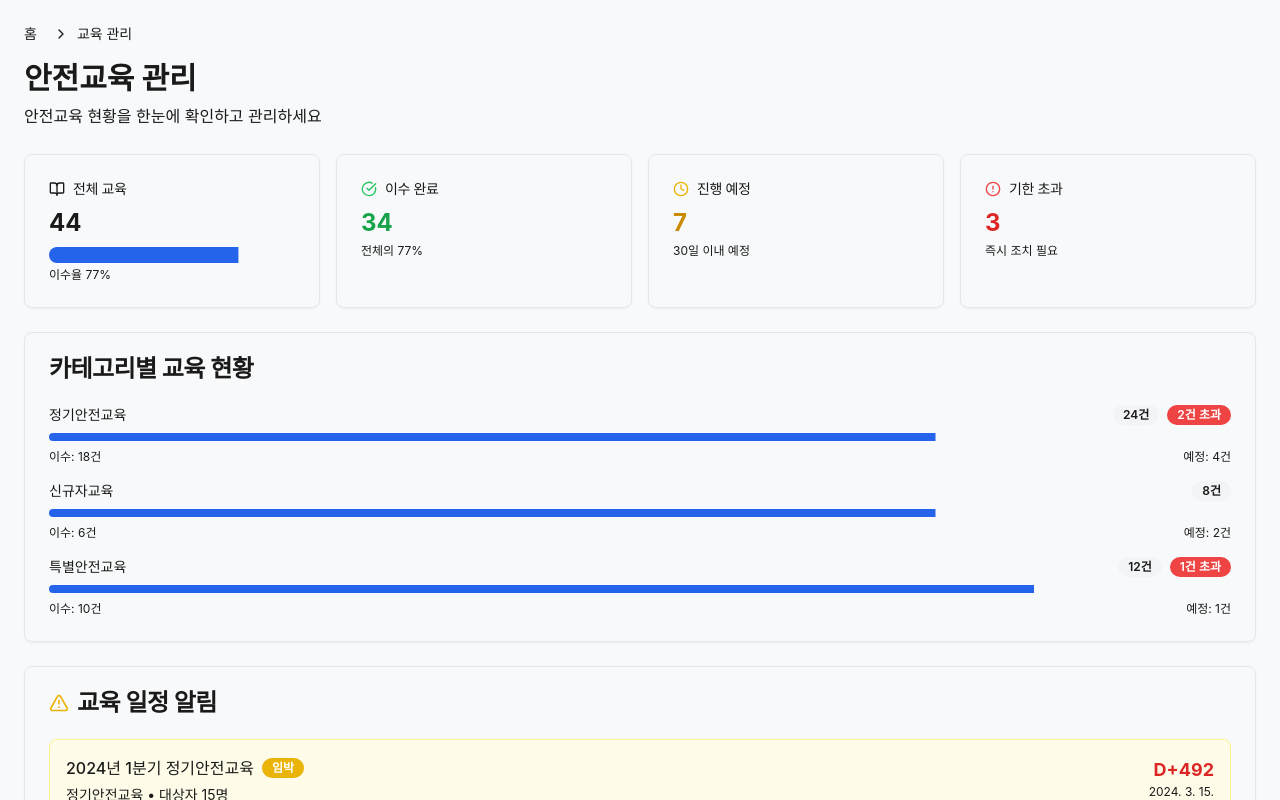
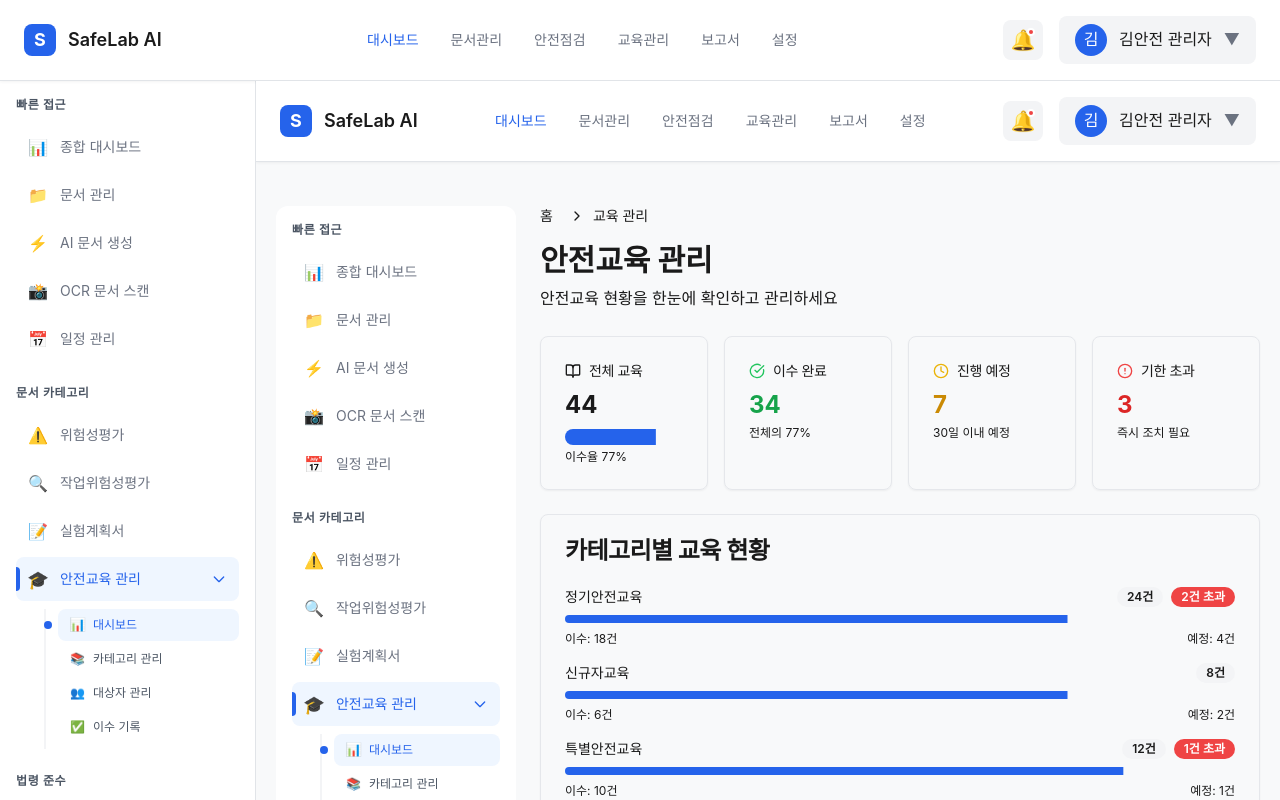
Before and after one commit to junhyuk-oh/SAFFY, a Next.js app: page /education in a window 1280 px wide. Shown: the top 800 px of the page. Built offline with nearby package versions, Linux system fonts and the light colour scheme.

Commit message:
✨ 문서 페이지 레이아웃 중복 제거: layout.tsx에서 Header와 Sidebar 중앙 관리

```diff
--- a/src/app/documents/[id]/page.tsx
+++ b/src/app/documents/[id]/page.tsx
@@ -1,8 +1,6 @@
 "use client"
 
 import { useState } from "react"
-import { Header } from "@/components/layout/Header"
-import { Sidebar } from "@/components/layout/Sidebar"
 import { Breadcrumb } from "@/components/ui/breadcrumb"
 import { BackButton } from "@/components/ui/back-button"
 import Link from "next/link"
@@ -98,17 +96,6 @@ export default function DocumentDetailPage() {
 
   return (
     <>
-      <Header />
-
-      <div className="max-w-[1400px] mx-auto p-5">
-        <div className="flex gap-6 mt-6">
-          {/* Sidebar */}
-          <aside className="w-60 bg-background-secondary rounded-notion-md p-4 h-fit sticky top-24">
-            <Sidebar />
-          </aside>
-
-          {/* Main Content */}
-          <main className="flex-1">
             {/* Breadcrumb */}
             <Breadcrumb
               items={[
@@ -324,9 +311,6 @@ export default function DocumentDetailPage() {
                 </div>
               </div>
             )}
-          </main>
-        </div>
-      </div>
     </>
   )
 }
--- a/src/app/documents/create/page.tsx
+++ b/src/app/documents/create/page.tsx
@@ -1,8 +1,6 @@
 "use client"
 
 import { useState } from "react"
-import { Header } from "@/components/layout/Header"
-import { Sidebar } from "@/components/layout/Sidebar"
 import { Breadcrumb } from "@/components/ui/breadcrumb"
 import { BackButton } from "@/components/ui/back-button"
 import { DocumentWizard } from "@/components/documents/shared"
@@ -28,17 +26,6 @@ export default function CreateDocumentPage() {
 
   return (
     <>
-      <Header />
-
-      <div className="max-w-[1400px] mx-auto p-5">
-        <div className="flex gap-6 mt-6">
-          {/* Sidebar */}
-          <aside className="w-60 bg-background-secondary rounded-notion-md p-4 h-fit sticky top-24">
-            <Sidebar />
-          </aside>
-
-          {/* Main Content */}
-          <main className="flex-1">
             {/* Page Header */}
             <div className="mb-6">
               <Breadcrumb
@@ -71,9 +58,6 @@ export default function CreateDocumentPage() {
                 </div>
               </div>
             )}
-          </main>
-        </div>
-      </div>
     </>
   )
 }
--- a/src/app/documents/page.tsx
+++ b/src/app/documents/page.tsx
@@ -1,8 +1,6 @@
 "use client"
 
 import { useState, useMemo } from "react"
-import { Header } from "@/components/layout/Header"
-import { Sidebar } from "@/components/layout/Sidebar"
 import { Breadcrumb } from "@/components/ui/breadcrumb"
 import { DocumentSearch, DocumentList } from "@/components/documents/shared"
 import Link from "next/link"
@@ -169,17 +167,6 @@ export default function DocumentsPage() {
 
   return (
     <>
-      <Header />
-
-      <div className="max-w-[1400px] mx-auto p-5">
-        <div className="flex gap-6 mt-6">
-          {/* Sidebar */}
-          <aside className="w-60 bg-background-secondary rounded-notion-md p-4 h-fit sticky top-24">
-            <Sidebar />
-          </aside>
-
-          {/* Main Content */}
-          <main className="flex-1">
             {/* Page Header */}
             <div className="mb-6">
               <Breadcrumb
@@ -280,9 +267,6 @@ export default function DocumentsPage() {
                   : "아직 생성된 문서가 없습니다."
               }
             />
-          </main>
-        </div>
-      </div>
     </>
   )
 }
--- a/src/app/education/categories/page.tsx
+++ b/src/app/education/categories/page.tsx
@@ -1,10 +1,23 @@
 import CategoryManager from '@/components/education/CategoryManager'
+import { Header } from '@/components/layout/Header'
+import { Sidebar } from '@/components/layout/Sidebar'
 import { Breadcrumb } from '@/components/ui/breadcrumb'
 import { BackButton } from '@/components/ui/back-button'
 
 export default function CategoriesPage() {
   return (
-    <div className="container mx-auto p-6">
+    <>
+      <Header />
+
+      <div className="max-w-[1400px] mx-auto p-5">
+        <div className="flex gap-6 mt-6">
+          {/* Sidebar */}
+          <aside className="w-60 bg-background-secondary rounded-notion-md p-4 h-fit sticky top-24">
+            <Sidebar />
+          </aside>
+
+          {/* Main Content */}
+          <main className="flex-1">
             <div className="mb-6">
               <Breadcrumb
                 items={[
@@ -21,6 +34,9 @@ export default function CategoriesPage() {
               </p>
             </div>
             <CategoryManager />
+          </main>
         </div>
+      </div>
+    </>
   )
 }
--- a/src/app/education/page.tsx
+++ b/src/app/education/page.tsx
@@ -1,9 +1,22 @@
 import EducationDashboard from '@/components/education/EducationDashboard'
+import { Header } from '@/components/layout/Header'
+import { Sidebar } from '@/components/layout/Sidebar'
 import { Breadcrumb } from '@/components/ui/breadcrumb'
 
 export default function EducationPage() {
   return (
-    <div className="container mx-auto p-6">
+    <>
+      <Header />
+
+      <div className="max-w-[1400px] mx-auto p-5">
+        <div className="flex gap-6 mt-6">
+          {/* Sidebar */}
+          <aside className="w-60 bg-background-secondary rounded-notion-md p-4 h-fit sticky top-24">
+            <Sidebar />
+          </aside>
+
+          {/* Main Content */}
+          <main className="flex-1">
             <div className="mb-6">
               <Breadcrumb
                 items={[
@@ -18,6 +31,9 @@ export default function EducationPage() {
               </p>
             </div>
             <EducationDashboard />
+          </main>
         </div>
+      </div>
+    </>
   )
 }
--- a/src/app/layout.tsx
+++ b/src/app/layout.tsx
@@ -1,5 +1,7 @@
 import type { Metadata } from "next";
 import { Geist, Geist_Mono } from "next/font/google";
+import { Header } from "@/components/layout/Header";
+import { Sidebar } from "@/components/layout/Sidebar";
 import "./globals.css";
 
 const geistSans = Geist({
@@ -25,9 +27,32 @@ export default function RootLayout({
   return (
     <html lang="ko">
       <body
-        className={`${geistSans.variable} ${geistMono.variable} antialiased`}
+        className={`${geistSans.variable} ${geistMono.variable} antialiased bg-background`}
       >
-        {children}
+        <div className="min-h-screen flex flex-col">
+          <Header />
+
+          <div className="flex flex-1">
+            {/* Sidebar */}
+            <aside className="hidden lg:block w-64 bg-background-secondary border-r border-border">
+              <div className="sticky top-[73px] p-4 h-[calc(100vh-73px)] overflow-y-auto">
+                <Sidebar />
+              </div>
+            </aside>
+
+            {/* Main Content Area */}
+            <main className="flex-1 overflow-x-hidden">
+              <div className="min-h-full">
+                {children}
+              </div>
+            </main>
+          </div>
+        </div>
+
+        {/* Mobile Sidebar - 모바일 반응형을 위한 준비 */}
+        <div className="lg:hidden">
+          {/* 추후 모바일 메뉴 토글 기능 추가 예정 */}
+        </div>
       </body>
     </html>
   );
--- a/src/app/page.tsx
+++ b/src/app/page.tsx
@@ -2,8 +2,6 @@
 
 import { useState } from "react"
 import { useRouter } from "next/navigation"
-import { Header } from "@/components/layout/Header"
-import { Sidebar } from "@/components/layout/Sidebar"
 import { StatsCard } from "@/components/dashboard/StatsCard"
 import { QuickActions } from "@/components/dashboard/QuickActions"
 import { RecentDocuments } from "@/components/dashboard/RecentDocuments"
--- a/src/components/layout/Sidebar.tsx
+++ b/src/components/layout/Sidebar.tsx
@@ -2,6 +2,7 @@
 
 import Link from "next/link"
 import { usePathname } from "next/navigation"
+import { useState, useEffect } from "react"
 
 interface SidebarItem {
   title: string
@@ -57,6 +58,41 @@ const sidebarSections: SidebarSection[] = [
 
 export function Sidebar() {
   const pathname = usePathname()
+  const [expandedMenus, setExpandedMenus] = useState<string[]>([])
+
+  // 현재 경로에 해당하는 메뉴를 자동으로 펼치기
+  useEffect(() => {
+    const menuItemsWithSubs = sidebarSections.flatMap(section =>
+      section.items.filter(item => item.subItems && item.subItems.length > 0)
+    )
+
+    menuItemsWithSubs.forEach(item => {
+      if (item.subItems?.some(subItem => pathname === subItem.href || pathname.startsWith(subItem.href + '/'))) {
+        setExpandedMenus(prev => {
+          if (!prev.includes(item.href)) {
+            return [...prev, item.href]
+          }
+          return prev
+        })
+      }
+    })
+  }, [pathname])
+
+  const toggleMenu = (href: string) => {
+    setExpandedMenus(prev =>
+      prev.includes(href)
+        ? prev.filter(h => h !== href)
+        : [...prev, href]
+    )
+  }
+
+  // 경로 매칭 헬퍼 함수
+  const isPathActive = (itemHref: string): boolean => {
+    if (itemHref === '/') {
+      return pathname === '/'
+    }
+    return pathname === itemHref || pathname.startsWith(itemHref + '/')
+  }
 
   return (
     <>
@@ -64,44 +100,106 @@ export function Sidebar() {
         <div key={section.title} className="mb-6">
           <div className="text-xs font-semibold text-text-tertiary uppercase tracking-wider mb-3">{section.title}</div>
           {section.items.map((item) => {
-            const isActive = pathname === item.href ||
-              (item.href === "/documents" && pathname.startsWith("/documents")) ||
-              (item.href === "/education" && pathname.startsWith("/education"))
             const hasSubItems = item.subItems && item.subItems.length > 0
+            const isExpanded = expandedMenus.includes(item.href)
+
+            // 메인 메뉴가 정확히 활성화되어 있는지 확인
+            const isMainActive = isPathActive(item.href) && (!hasSubItems || pathname === item.href)
+
+            // 서브메뉴 중 하나가 활성화되어 있는지 확인
+            const isSubMenuActive = hasSubItems && item.subItems.some(sub => isPathActive(sub.href))
+
+            // 전체적으로 활성화 상태인지
+            const isActive = isMainActive || isSubMenuActive
 
             return (
               <div key={item.href}>
-                <Link
-                  href={item.href}
-                  className={`flex items-center gap-3 px-3 py-2.5 mb-1 rounded-notion-sm text-sm transition-all duration-200 ${
+                <div
+                  className={`flex items-center gap-3 px-3 py-2.5 mb-1 rounded-notion-sm text-sm transition-all duration-200 cursor-pointer relative ${
                     isActive
                       ? "bg-primary-light text-primary font-medium"
                       : "text-text-secondary hover:bg-background-hover hover:text-text-primary"
                   }`}
+                  onClick={() => {
+                    if (hasSubItems) {
+                      toggleMenu(item.href)
+                    }
+                  }}
                 >
-                  <span className="text-base">{item.icon}</span>
-                  <span>{item.title}</span>
+                  {/* 활성 상태 인디케이터 */}
+                  {isMainActive && (
+                    <div className="absolute left-0 top-1/2 -translate-y-1/2 w-1 h-6 bg-primary rounded-r-full" />
+                  )}
+
+                  <span className={`text-base transition-transform duration-200 ${isActive ? 'scale-110' : ''}`}>
+                    {item.icon}
+                  </span>
+
+                  <Link
+                    href={item.href}
+                    className="flex-1"
+                    onClick={(e) => {
+                      if (hasSubItems) {
+                        e.stopPropagation()
+                      }
+                    }}
+                  >
+                    {item.title}
                   </Link>
 
                   {hasSubItems && (
-                  <div className="ml-8 mt-1">
+                    <svg
+                      className={`w-4 h-4 transition-transform duration-300 ${
+                        isExpanded ? "rotate-90" : ""
+                      }`}
+                      fill="none"
+                      stroke="currentColor"
+                      viewBox="0 0 24 24"
+                    >
+                      <path
+                        strokeLinecap="round"
+                        strokeLinejoin="round"
+                        strokeWidth={2}
+                        d="M9 5l7 7-7 7"
+                      />
+                    </svg>
+                  )}
+                </div>
+
+                {hasSubItems && (
+                  <div
+                    className={`overflow-hidden transition-all duration-300 ease-in-out ${
+                      isExpanded ? "max-h-64" : "max-h-0"
+                    }`}
+                  >
+                    <div className="ml-7 mt-1 pb-1 border-l-2 border-background-hover">
                       {item.subItems.map((subItem) => {
-                      const isSubActive = pathname === subItem.href
+                        const isSubActive = isPathActive(subItem.href)
                         return (
                           <Link
                             key={subItem.href}
                             href={subItem.href}
-                          className={`flex items-center gap-2 px-3 py-2 mb-0.5 rounded-notion-sm text-sm transition-all duration-200 ${
+                            className={`flex items-center gap-2 px-3 py-2 mb-0.5 ml-3 rounded-notion-sm text-sm transition-all duration-200 relative group ${
                               isSubActive
                                 ? "bg-primary-light text-primary font-medium"
                                 : "text-text-tertiary hover:bg-background-hover hover:text-text-secondary"
                             }`}
                           >
-                          <span className="text-xs">{subItem.icon}</span>
+                            {/* 서브메뉴 활성 인디케이터 */}
+                            <div className={`absolute -left-[14px] top-1/2 -translate-y-1/2 w-2 h-2 rounded-full transition-all duration-200 ${
+                              isSubActive
+                                ? "bg-primary scale-100"
+                                : "bg-text-tertiary scale-0 group-hover:scale-75"
+                            }`} />
+
+                            <span className={`text-xs transition-transform duration-200 ${isSubActive ? 'scale-110' : ''}`}>
+                              {subItem.icon}
+                            </span>
                             <span className="text-xs">{subItem.title}</span>
                           </Link>
                         )
                       })}
+                    </div>
                   </div>
                 )}
               </div>
```
Lines whose indentation alone changed are shown as unchanged.
